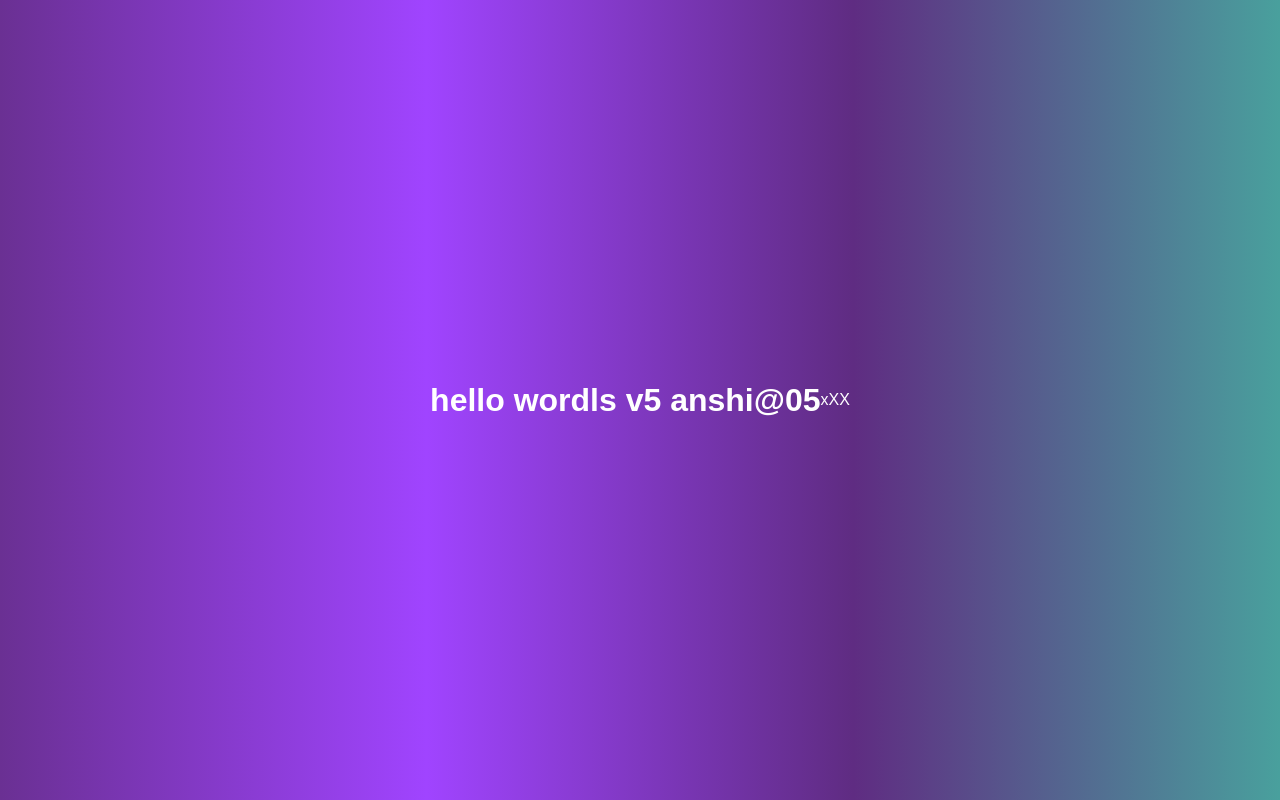
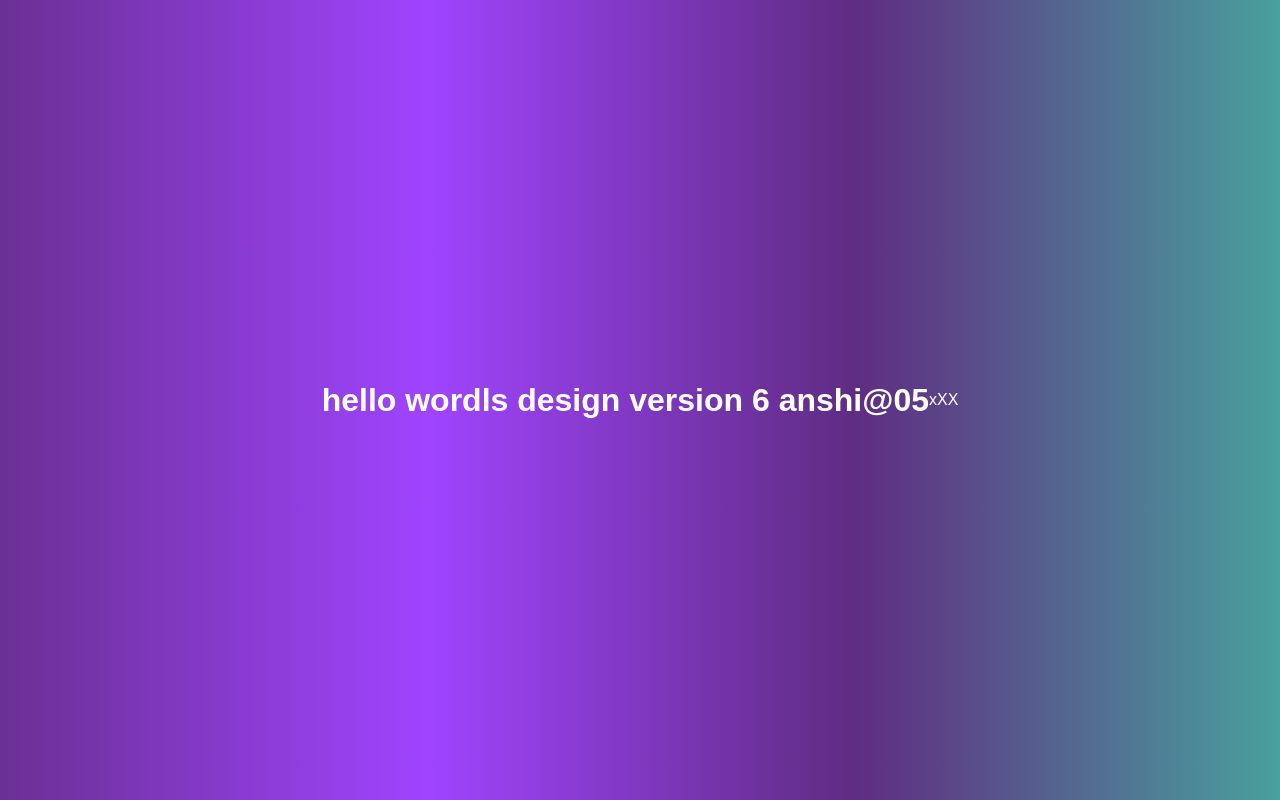
Before and after one commit to anshika-agr06/myrepo, a plain HTML site: page index.html in a window 1280 px wide. Drawn offline with Linux system fonts and the light colour scheme.

Commit message:
this is v6 anshi

```diff
--- a/index.html
+++ b/index.html
@@ -7,6 +7,6 @@
     <title>Document</title>
 </head>
 <body>
-    <h1>hello wordls v5 anshi@05</h1>
+    <h1>hello wordls design version 6 anshi@05</h1>
 </body>
 xXX</html>
```
